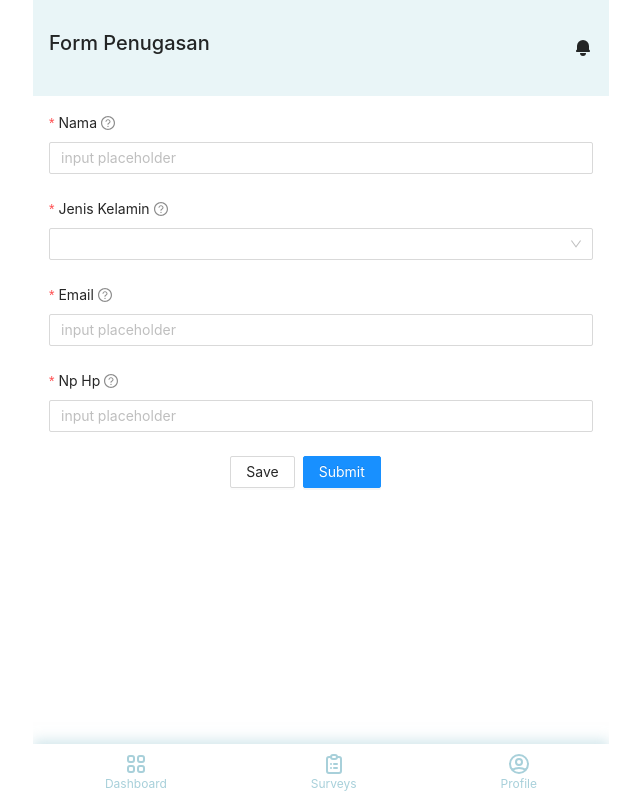
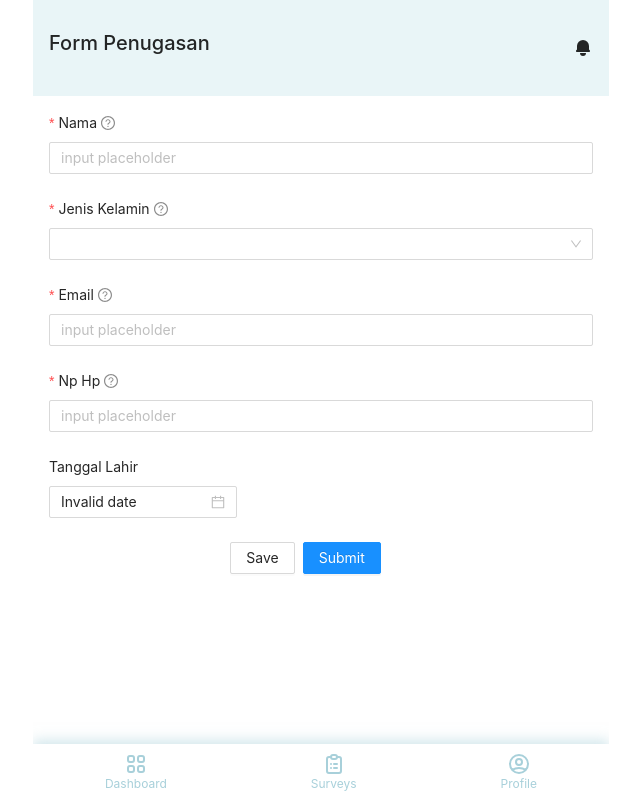
Before and after one commit to nijiko-ds/test-bts, a Next.js app: page /form/1 in a window 1280 px wide. Shown: the whole page, without its empty margins (319-959 px from the left). Built offline with nearby package versions, Linux system fonts and the light colour scheme.

Commit message:
Update date (not done)

```diff
--- a/components/form/Date.js
+++ b/components/form/Date.js
@@ -2,20 +2,26 @@ import React from "react";
 import { DatePicker, Form } from "antd";
 
 const Date = (props) => {
+  const moment = require("moment");
   const [form] = Form.useForm();
-  const { savedValue, label } = props;
+  const { savedValue, value, setState, label } = props;
 
-  function onChange(date, dateString) {
-    console.log(date, dateString);
-    localStorage.setItem(`${savedValue}`, date);
-  }
-
+  const dateFormat = "YYYY/MM/DD";
+  // function onChange(date, dateString) {
+  //   console.log(date, dateString);
+  //   setState(moment(date).format("DD/MM/YYYY"));
+  //   // localStorage.setItem(`${savedValue}`, date);
+  // }
+  console.log("tanggaldalamdate.js", typeof value, value);
+  const valueString = moment(`${value}`, "YYYY/MM/DD");
   return (
-    <Form form={form} layout="vertical">
-      <Form.Item label={label} name="layout">
-        <DatePicker onChange={onChange} />
-      </Form.Item>
-    </Form>
+    <Form.Item label={label} name='layout'>
+      <DatePicker
+        onChange={(date, dateString) => setState(dateString)}
+        defaultValue={valueString}
+        format={dateFormat}
+      />
+    </Form.Item>
   );
 };
 
--- a/pages/form/[id].js
+++ b/pages/form/[id].js
@@ -8,7 +8,7 @@ import "antd/dist/antd.css";
 import Layout from "../../components/Layout";
 import Input from "../../components/form/Input";
 import Dropdown from "../../components/form/Dropdown";
-import { data } from "autoprefixer";
+import Date from "../../components/form/Date";
 import { useEffect } from "react";
 
 const FormComponent = () => {
@@ -20,6 +20,7 @@ const FormComponent = () => {
   const [jeniskelamin, setJeniskelamin] = useState("");
   const [email, setEmail] = useState("");
   const [noHp, setNoHp] = useState("");
+  const [tanggallahir, setTanggallahir] = useState("");
 
   const [localData, setlocalData] = useState({});
 
@@ -29,13 +30,13 @@ const FormComponent = () => {
       jeniskelamin: jeniskelamin,
       email: email,
       nohp: noHp,
-      tangallahir: "",
+      tanggallahir: tanggallahir,
       foto: "",
       lampiran: "",
     };
-    if (nama !== "" && email !== "" && noHp !== "" && jeniskelamin !== "") {
-      localStorage.setItem("formdata", JSON.stringify(data));
-    }
+    // if (nama !== "" && email !== "" && noHp !== "" && jeniskelamin !== "") {
+    localStorage.setItem("formdata", JSON.stringify(data));
+    // }
   };
 
   useEffect(() => {
@@ -48,13 +49,17 @@ const FormComponent = () => {
       setJeniskelamin(localData?.jeniskelamin);
       setEmail(localData?.email);
       setNoHp(localData?.nohp);
+      setTanggallahir(localData?.tanggallahir);
     } else {
       setNama("");
       setJeniskelamin("");
       setEmail("");
       setNoHp("");
+      setTanggallahir("");
     }
   }, [localData]);
+
+  console.log("tanggaldalamid.js", tanggallahir);
 
   return (
     <Layout title='Form Penugasan'>
@@ -88,6 +93,11 @@ const FormComponent = () => {
             type='number'
             required={true}
           />
+          <Date
+            label='Tanggal Lahir'
+            value={tanggallahir}
+            setState={setTanggallahir}
+          />
 
           {/* ========== BUTTONS  */}
           <Form.Item
```
